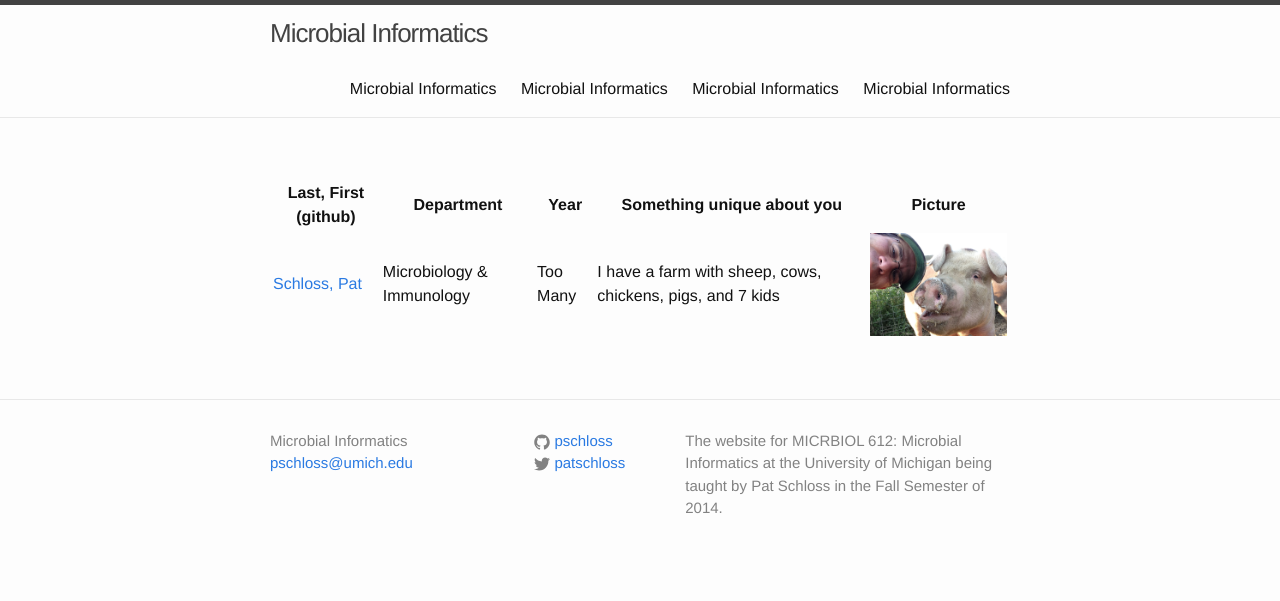
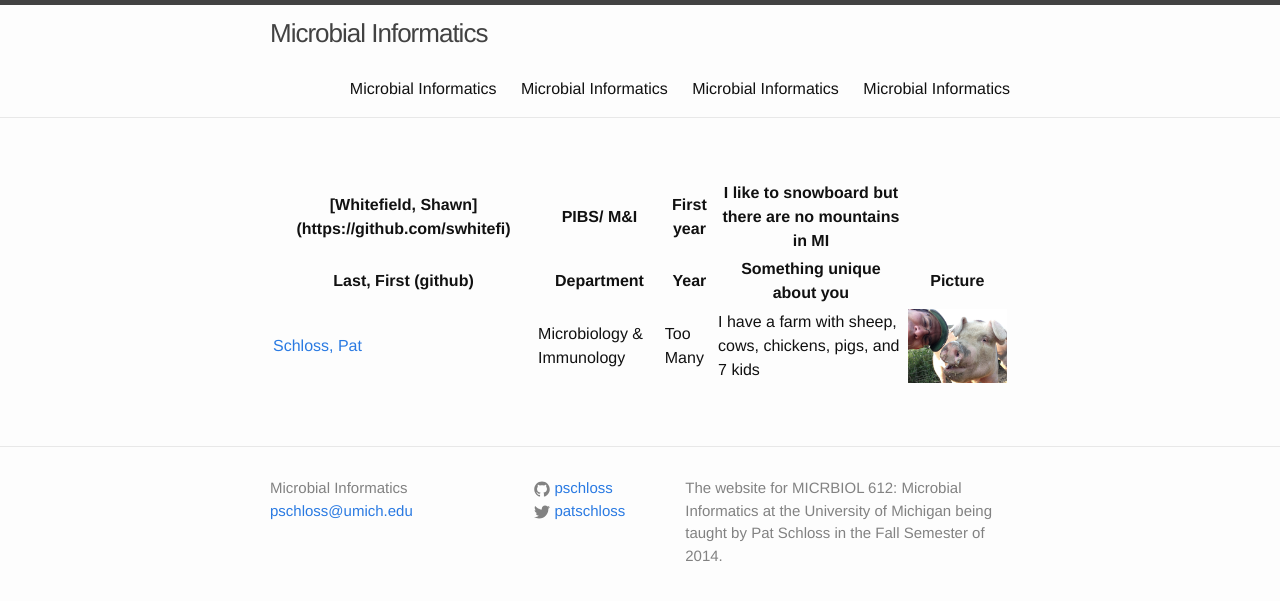
Before and after one commit to microbialinformatics/microbialinformatics.github.io, a Jekyll site: the page built from roster.md, in a window 1280 px wide. Shown: the top 601 px of the page. Built offline with Jekyll 4.4.1, drawn with Linux system fonts in a browser that asks for light colours.

Commit message:
adding my info to roster

```diff
--- a/roster.md
+++ b/roster.md
@@ -2,7 +2,7 @@
 layout: page
 ---
 
-
+[Whitefield, Shawn] (https://github.com/swhitefi) |PIBS/ M&I |  First year| I like to snowboard but there are no mountains in MI |
 Last, First (github) | Department | Year | Something unique about you | Picture
 ------------|-------------|-----------|------------|------|-------------------|-----------
 [Schloss, Pat](https://github.com/pschloss) | Microbiology & Immunology | Too Many | I have a farm with sheep, cows, chickens, pigs, and 7 kids | <img src="img/pschloss.jpg" style="width: 200px;"/>
```
